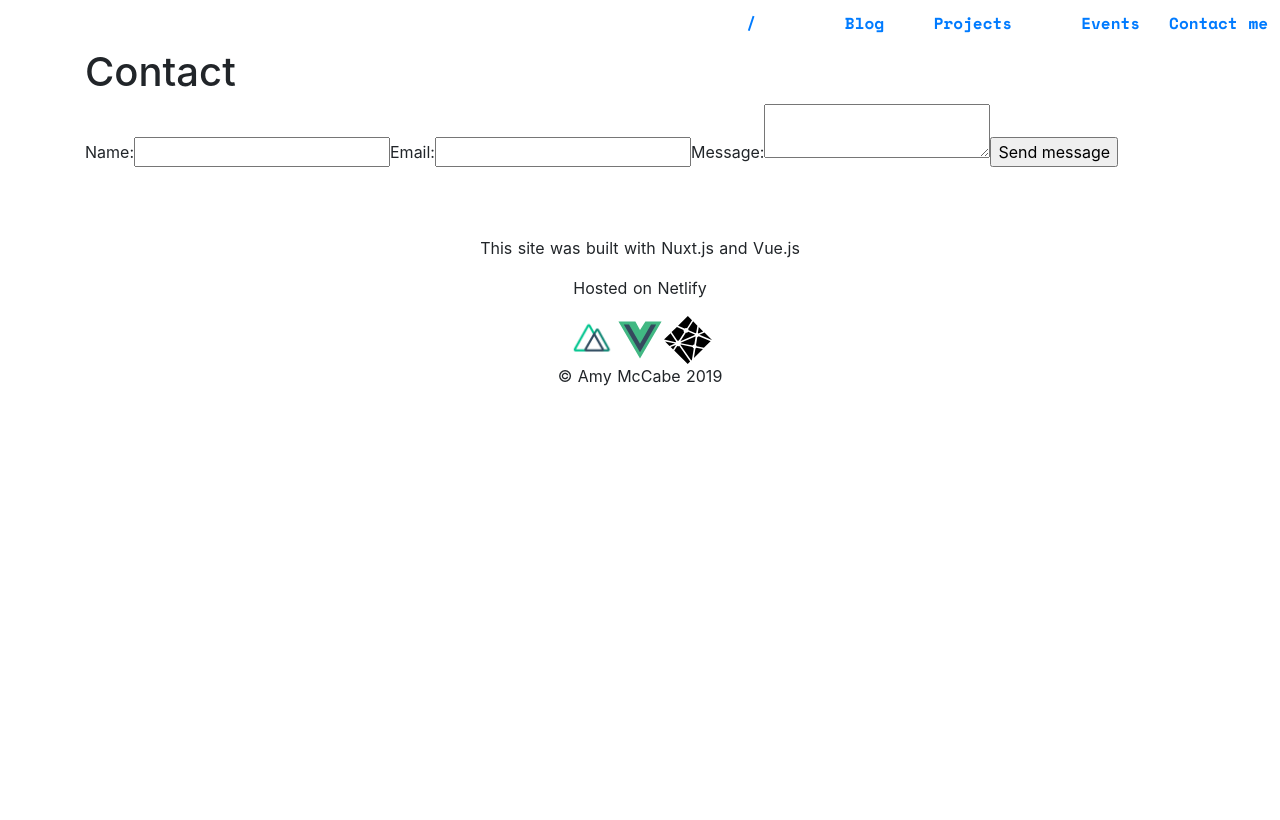
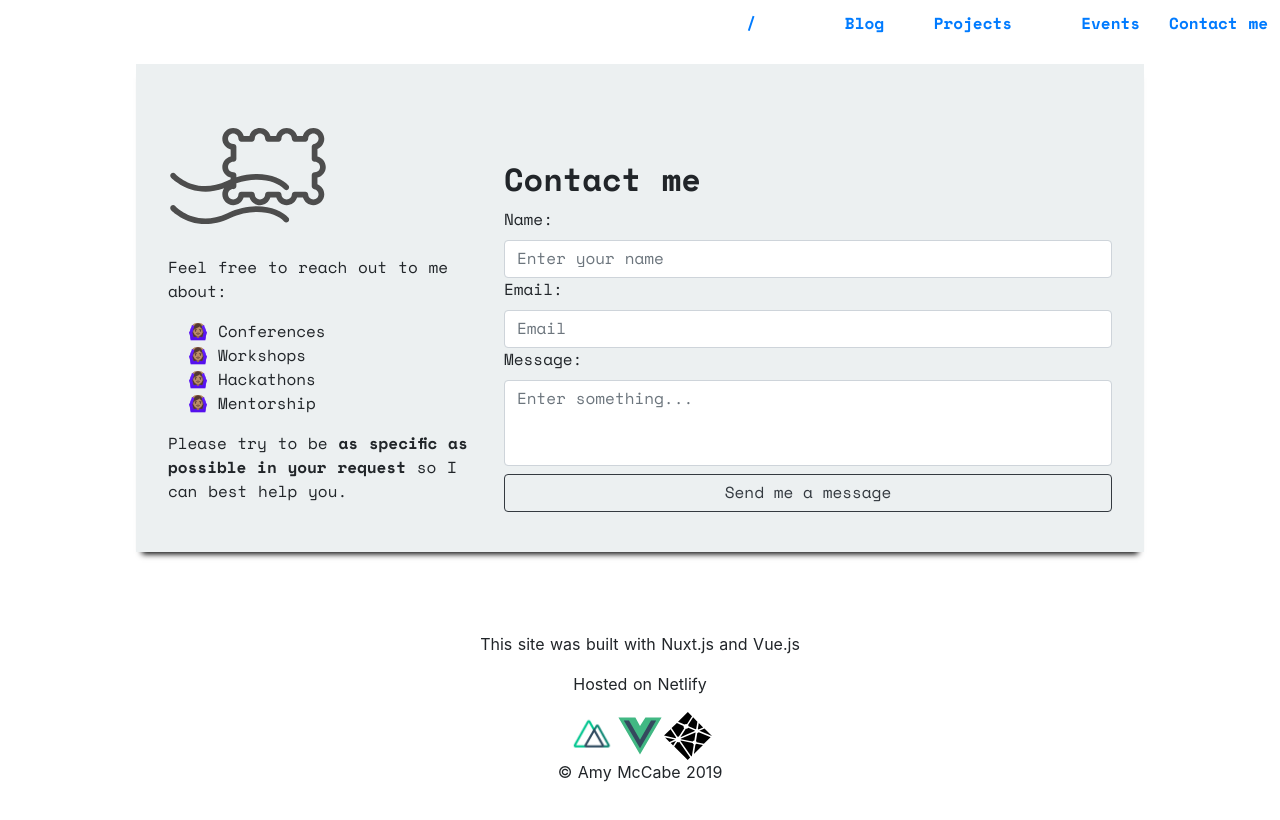
Before and after one commit to amyloula/nuxt-vuejs-personal-site, a Nuxt app: page /contact in a window 1280 px wide. Shown: the top 820 px of the page. Built offline with nearby package versions, Linux system fonts and the light colour scheme.

Commit message:
feature(contact) style contact form, add content

```diff
--- a/assets/styles/_variables.scss
+++ b/assets/styles/_variables.scss
@@ -16,3 +16,5 @@ $main-background-color: white;
 $main-body-color: #2e2b2e;
 $main-header-color: white;
 $main-accent-color: #48C9B0;
+
+$secondary-background-color: #ECF0F1;
--- /dev/null
+++ b/components/ContactForm.vue
@@ -0,0 +1,85 @@
+<template>
+    <form class="contact__form" name="contact" action="/thank-you" netlify-honeypot="bot-field" method="post" netlify>
+        <div class="contact__form__left-panel">
+            <img class="img" src="~/assets/imgs/stamp.svg" alt="Stamp icon" aria-label="Stamp icon">
+            <div class="text-wrapper">
+                <p>Feel free to reach out to me about: </p>
+                <ul>
+                    <li>Conferences</li>
+                    <li>Workshops</li>
+                    <li>Hackathons</li>
+                    <li>Mentorship</li>
+                </ul>
+                <p>Please try to be <span class="bold-text">as specific as possible in your request</span> so I can best help you. </p>
+            </div>
+        </div>
+        <div class="contact__form__right-panel">
+            <h2 class="header">Contact me</h2>
+            <input type="hidden" name="form-name" value="contact" />
+            <p hidden>
+                <label>Don’t fill this out: <input name="bot-field"></label>
+            </p>
+            <label class="form-label" for="name">
+                                                          Name:
+                                                        </label>
+            <b-form-input id="name" name="name" placeholder="Enter your name"></b-form-input>
+            <label class="form-label" for="email">
+                                                          Email:
+                                                        </label>
+            <b-form-input name="email" id="email" placeholder="Email"></b-form-input>
+            <label class="form-label" for="message">
+                                                          Message:
+                                                        </label>
+            <b-form-textarea id="message" name="message" placeholder="Enter something..." rows="3" max-rows="6"></b-form-textarea>
+            <div class="contact__form__btn-wrapper">
+                <b-button variant="outline-dark" type="submit">Send me a message</b-button>
+            </div>
+        </div>
+    </form>
+</template>
+
+<style lang="scss" scoped>
+@import "~assets/styles/_variables.scss";
+.contact__form {
+    background-color: $secondary-background-color;
+    width: 90%;
+    margin: 0 auto;
+    display: flex;
+    align-items: flex-end;
+    padding: 1rem;
+    font-family: $main-body-font;
+    box-shadow: 0 8px 6px -6px black;
+    &__left-panel {
+        flex: 1;
+        padding: 1rem;
+        .img {
+            height: 10rem;
+            width: 10rem;
+        }
+        .text-wrapper {
+            li:before {
+                content: '🙆🏽‍♀️';
+                margin-left: -20px;
+                margin-right: 10px;
+            }
+        }
+        .bold-text {
+            font-family: $main-header-font;
+        }
+    }
+    &__right-panel {
+        flex: 2;
+        padding: 1rem;
+        .header {
+            font-family: $main-header-font;
+        }
+    }
+    &__btn-wrapper {
+        flex: 1 1 100%;
+        button {
+            margin: 0.5rem 0;
+            width: 100%;
+        }
+    }
+}
+</style>
--- a/pages/contact.vue
+++ b/pages/contact.vue
@@ -1,28 +1,25 @@
 <template>
-  <div class="container">
-    <h1 class="title">
-      Contact
-    </h1>
-    <div class="content">
-      <form name="contact" action="/thank-you" netlify-honeypot="bot-field" method="post" netlify>
-        <input type="hidden" name="form-name" value="contact" />
-        <p hidden>
-          <label>Don’t fill this out: <input name="bot-field"></label>
-        </p>
-        <label class="form-label" for="name">
-          Name:
-        </label>
-        <input class="form-field" name="name" id="name" />
-        <label class="form-label" for="email">
-          Email:
-        </label>
-        <input class="form-field" name="email" id="email" />
-        <label class="form-label" for="message">
-          Message:
-        </label>
-        <textarea class="form-field" name="message" id="message"></textarea>
-        <input class="form-button" type="submit" value="Send message" />
-      </form>
+    <div class="contact__container">
+        <ContactForm/>
     </div>
-  </div>
 </template>
+
+<style lang="scss" scoped>
+@import "~assets/styles/_variables.scss";
+.contact__container {
+    font-family: $main-header-font;
+    width: 90%;
+    margin: 0 auto;
+    padding: 1rem;
+}
+</style>
+
+<script>
+import ContactForm from '~/components/ContactForm.vue'
+
+export default {
+    components: {
+        ContactForm
+    }
+}
+</script>
```
